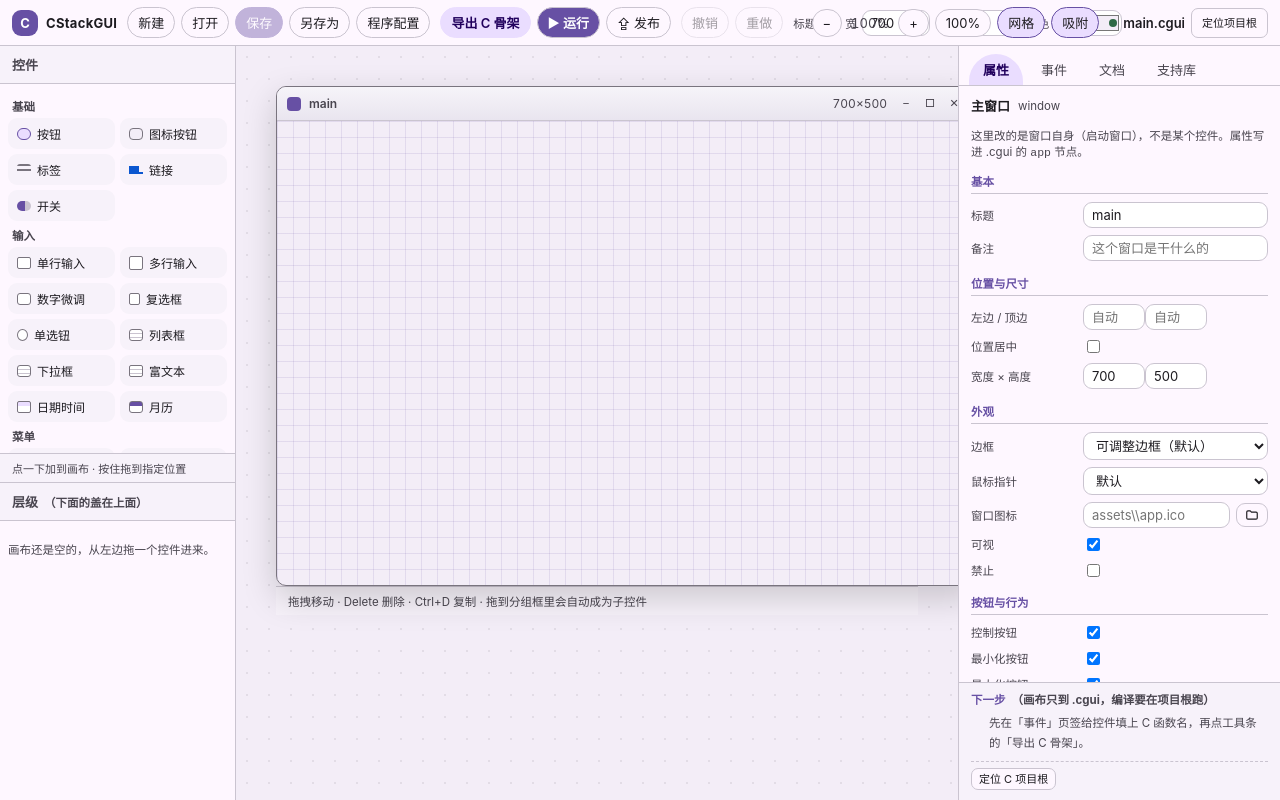
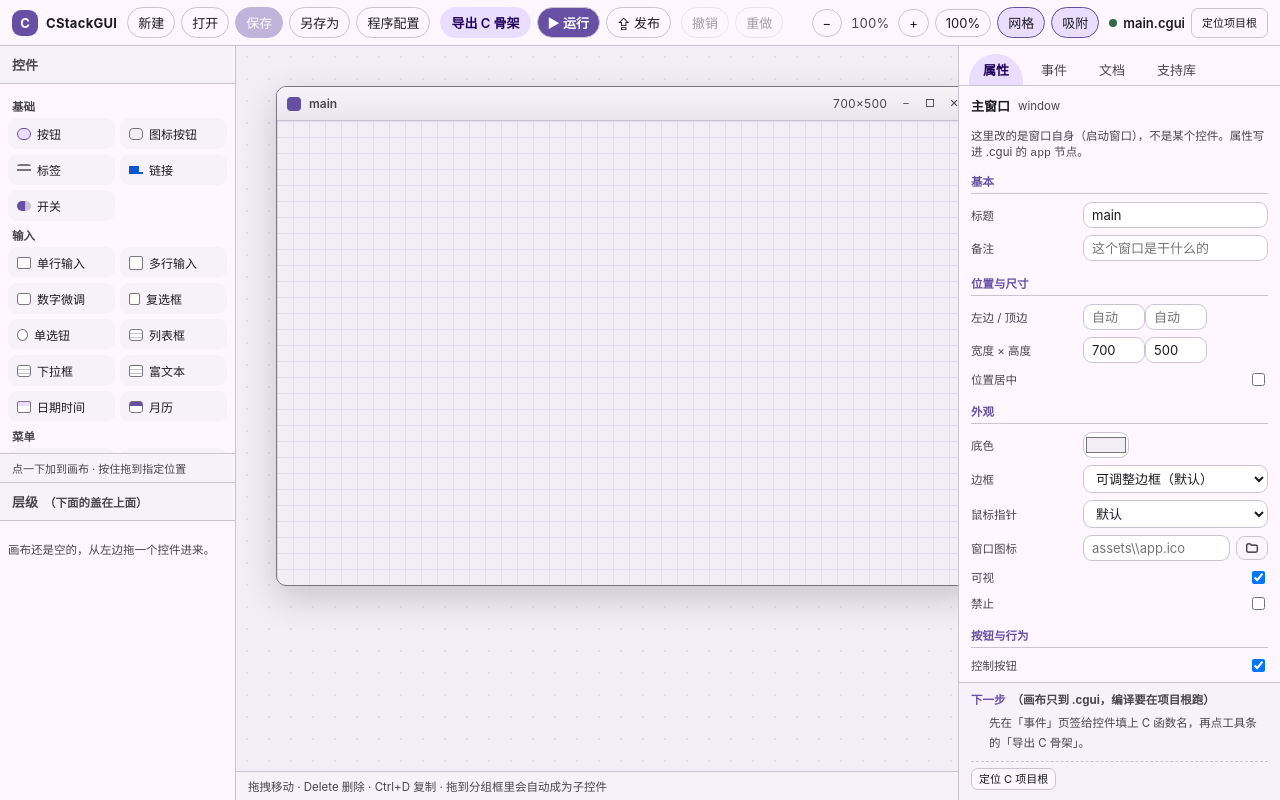
Before and after one commit to xuejianqiang123/CStackGUI, a React (Vite) app in the folder designer/: page / in a window 1280 px wide. Built offline with nearby package versions, Linux system fonts and the light colour scheme.

Commit message:
[优化][画布] 属性面板与画布布局收拾：标题/宽高/底色收进属性面板，提示行改固定底栏，位置居中下移，修掉 .right 类名误命中的竖线

```diff
--- a/designer/src/App.tsx
+++ b/designer/src/App.tsx
@@ -553,7 +553,6 @@ export default function App() {
         onToggleSnap={() => setSnapOn((v) => !v)}
         onUndo={undo}
         onRedo={redo}
-        onPatchApp={(patch) => edit((d) => Object.assign(d.app, patch))}
         projectRoot={projectRoot}
         onLocateProject={() => void doLocateProject()}
       />
@@ -608,7 +607,6 @@ export default function App() {
                   doc={doc}
                   onBeginHistory={onBeginHistory}
                   onApply={onApply}
-                  onOpenInfo={() => setInfoOpen(true)}
                   onPickIcon={async () => {
                     const res = await bridge.pickIcon();
                     if (res.canceled) return null;
--- a/designer/src/components/Canvas.tsx
+++ b/designer/src/components/Canvas.tsx
@@ -259,6 +259,8 @@ export default function Canvas(props: Props) {
   const sysmenu = app.controlBox !== false;    /* 控制按钮组（含关闭钮） */
 
   return (
+    /* 外层是画布栏：滚动区 + 固定底栏（提示行不进滚动区，放大内容时不会盖在窗口上） */
+    <div className="canvas-root">
       <div className="viewport" onPointerDown={() => onSelect(null)}>
         <div className="stage" ref={stageRef} style={{ transform: `scale(${zoom})` }}>
           <div className={`app-window${showTitlebar ? "" : " borderless"}`} style={{ width: doc.app.width, height: doc.app.height, background: doc.app.bg }}>
@@ -341,6 +343,7 @@ export default function Canvas(props: Props) {
             </div>
           </div>
         </div>
+      </div>
 
       <div className="viewport-hint">
         拖拽移动 · Delete 删除 · Ctrl+D 复制 · 拖到分组框里会自动成为子控件
--- a/designer/src/components/Toolbar.tsx
+++ b/designer/src/components/Toolbar.tsx
@@ -27,7 +27,6 @@ type Props = {
   onToggleSnap: () => void;
   onUndo: () => void;
   onRedo: () => void;
-  onPatchApp: (patch: Partial<CgDoc["app"]>) => void;
   projectRoot: string;
   onLocateProject: () => void;
 };
@@ -90,39 +89,7 @@ export default function Toolbar(p: Props) {
         </button>
       </div>
 
-      <div className="tool-group grow">
-        <label className="field">
-          <span>标题</span>
-          <input className="input" value={p.doc.app.title} onChange={(e) => p.onPatchApp({ title: e.target.value })} />
-        </label>
-        <label className="field narrow">
-          <span>宽</span>
-          <input
-            className="input"
-            type="number"
-            value={p.doc.app.width}
-            onChange={(e) => p.onPatchApp({ width: Number(e.target.value) || 100 })}
-          />
-        </label>
-        <label className="field narrow">
-          <span>高</span>
-          <input
-            className="input"
-            type="number"
-            value={p.doc.app.height}
-            onChange={(e) => p.onPatchApp({ height: Number(e.target.value) || 100 })}
-          />
-        </label>
-        <label className="field narrow">
-          <span>底色</span>
-          <input
-            className="input color"
-            type="color"
-            value={p.doc.app.bg}
-            onChange={(e) => p.onPatchApp({ bg: e.target.value })}
-          />
-        </label>
-      </div>
+      <div className="tool-group grow" />
 
       <div className="tool-group">
         <button onClick={() => p.onZoom(Math.round((p.zoom - 0.1) * 10) / 10)}>−</button>
--- a/designer/src/components/WindowPanel.tsx
+++ b/designer/src/components/WindowPanel.tsx
@@ -4,7 +4,7 @@
  * 回车/Esc 行为、任务栏、总在最前、托盘……每一项都写进 .cgui 的 app 节点，
  * 由运行时读取（runtime/src/win32/cg_win_window.c）。缺省不写 = 保持 Windows 默认观感。
  *
- * 「程序配置」（版本信息 / 作者 / 图标）在工具栏的对话框里，这里只给个入口和摘要。
+ * 「程序配置」（版本信息 / 作者 / 图标）在顶部工具条的对话框里，这里不再重复给入口。
  */
 import { BORDER_LABEL, CURSORS, type CgApp, type CgBorder, type CgDoc } from "../model";
 
@@ -12,7 +12,6 @@ type Props = {
   doc: CgDoc;
   onBeginHistory: () => void;
   onApply: (mutator: (doc: CgDoc) => void) => void;
-  onOpenInfo: () => void;
   /** 打开系统文件选择框挑一个 .ico，返回写进 app.icon 的路径（取消返回 null） */
   onPickIcon: () => Promise<string | null>;
 };
@@ -34,7 +33,7 @@ function Row({
       <span className="insp-label" title={hint}>
         {label}
       </span>
-      <span className={right ? "insp-value right" : "insp-value"}>{children}</span>
+      <span className={right ? "insp-value align-end" : "insp-value"}>{children}</span>
     </div>
   );
 }
@@ -59,7 +58,7 @@ function Flag({
   );
 }
 
-export default function WindowPanel({ doc, onBeginHistory, onApply, onOpenInfo, onPickIcon }: Props) {
+export default function WindowPanel({ doc, onBeginHistory, onApply, onPickIcon }: Props) {
   const app = doc.app;
 
   /** 改一个窗口属性；undefined / 空串 = 删掉该字段，回到 C 侧默认值。
@@ -72,9 +71,6 @@ export default function WindowPanel({ doc, onBeginHistory, onApply, onOpenInfo,
       else bag[key as string] = value;
     });
   };
-
-  const info = doc.app.info ?? {};
-  const configured = Object.keys(info).length;
 
   return (
     <div className="panel-body win-panel">
@@ -126,12 +122,6 @@ export default function WindowPanel({ doc, onBeginHistory, onApply, onOpenInfo,
           />
         </span>
       </Row>
-      <Flag
-        label="位置居中"
-        hint="按当前显示器工作区居中，盖过左边/顶边"
-        checked={!!app.center}
-        onChange={(v) => set("center", v || undefined)}
-      />
       <Row label="宽度 × 高度" hint="客户区尺寸（不含标题栏边框）">
         <span className="pair">
           <input
@@ -150,8 +140,24 @@ export default function WindowPanel({ doc, onBeginHistory, onApply, onOpenInfo,
           />
         </span>
       </Row>
+      {/* 居中放最后：别把「左边/顶边 + 宽度×高度」这一对数尺寸输入拆开 */}
+      <Flag
+        label="位置居中"
+        hint="按当前显示器工作区居中，盖过左边/顶边"
+        checked={!!app.center}
+        onChange={(v) => set("center", v || undefined)}
+      />
 
       <div className="insp-section">外观</div>
+      <Row label="底色" hint="窗口背景色；控件透明处透出的就是它">
+        <input
+          className="input color"
+          type="color"
+          value={app.bg}
+          onFocus={onBeginHistory}
+          onChange={(e) => onApply((d) => { d.app.bg = e.target.value; })}
+        />
+      </Row>
       <Row label="边框" hint="决定能不能拉伸、有没有标题栏">
         <select
           className="input"
@@ -269,19 +275,6 @@ export default function WindowPanel({ doc, onBeginHistory, onApply, onOpenInfo,
         checked={!!app.tray}
         onChange={(v) => set("tray", v || undefined)}
       />
-
-      <div className="insp-section">程序配置</div>
-      <p className="muted small">
-        {configured > 0
-          ? `已填 ${configured} 项：${info.product ?? "未命名"}${info.version ? ` v${info.version}` : ""}`
-          : "程序名称、版本号、作者、版权、图标……这些会写进编译后的 exe 版本信息。"}
-      </p>
-      <button className="primary" onClick={onOpenInfo}>
-        打开「程序配置」
-      </button>
-      <p className="muted small">
-        导出的工程里会带一份 <code>&lt;工程名&gt;.rc</code>，编译时用它，exe 的属性里就能看到这些信息。
-      </p>
     </div>
   );
 }
```
Lines whose indentation alone changed are shown as unchanged.
